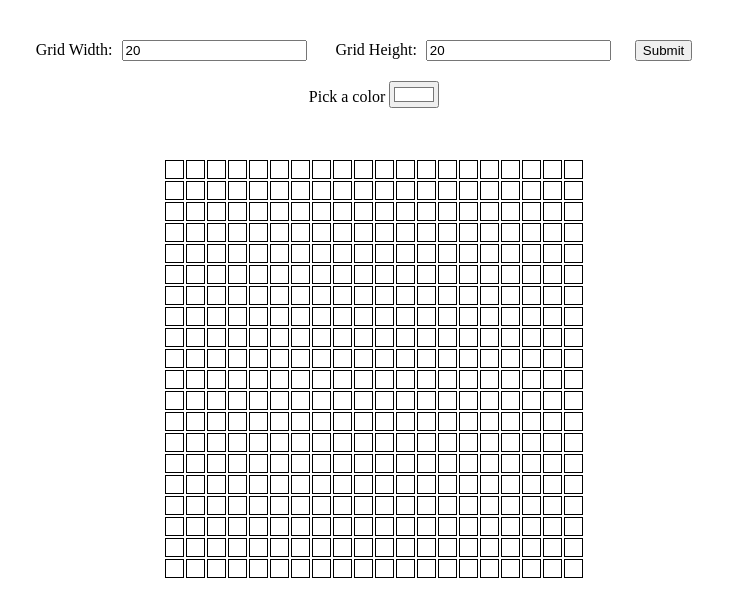
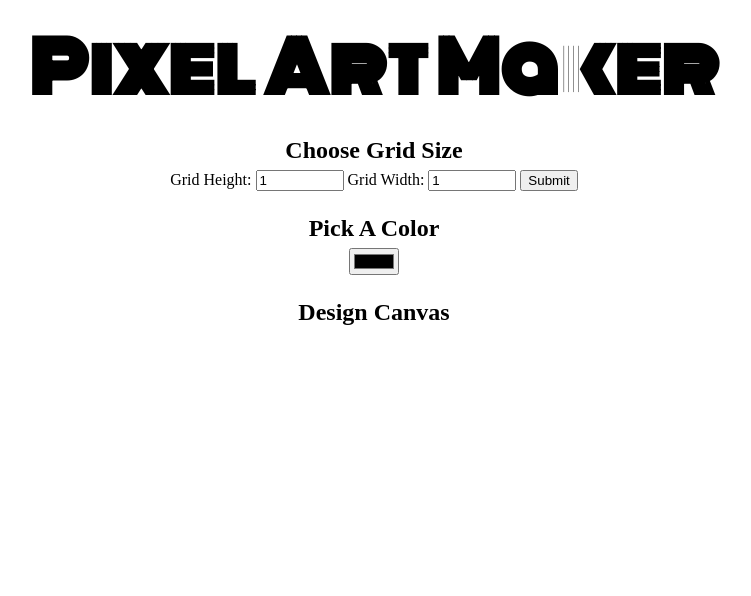
Before and after one commit to MustafaGamalAbbas/Pixel-Art-Maker, a plain HTML site: page index.html in a window 1280 px wide. Shown: the whole page, without its empty margins (266-1017 px from the left). Drawn offline with Linux system fonts and the light colour scheme.

Commit message:
Handle some issues

```diff
--- a/index.html
+++ b/index.html
@@ -1,43 +1,28 @@
 <!DOCTYPE html>
-<html lang="en">
+<html>
+<head>
+    <title>Pixel Art Maker!</title>
+    <link rel="stylesheet" href="https://fonts.googleapis.com/css?family=Monoton">
+    <link rel="stylesheet" href="style.css">
+</head>
+<body>
+    <h1>Pixel Art Maker</h1>
 
-<head>
-    <meta charset="utf-8">
-    <title>color page</title>
-    <link rel="stylesheet" href="style.css" />
+    <h2>Choose Grid Size</h2>
+    <form id="sizePicker">
+        Grid Height:
+        <input type="number" id="height" name="height" min="1" value="1">
+        Grid Width:
+        <input type="number" id="width" name="width" min="1" value="1">
+        <button type="button" onclick="submitForm()">Submit</button>
+    </form>
 
-</head>
+    <h2>Pick A Color</h2>
+    <input type="color" id="colorPicker">
 
-<body>
-    <div id="main" class="page">
-        <div id="content">
+    <h2>Design Canvas</h2>
+    <table id="pixelCanvas"></table>
 
-            <form id="sizePicker">
-                Grid Width:
-            <input type="number" id="width" value=20 oninput="setWidth()" min="1" value="1"></input>
-                Grid Height:
-
-            <input type="number" id="height" value=20 oninput="setHeight()" min="1" value="1"></input>
-
-            <button type="button" id="submit" onclick="submitForm()">Submit</button>
-        </form>
-        Pick a color
-        <input type="color" id="color" value="#ffffff"></input>
-
-        </div>
-
-        <div>
-            <table id="pixelCanvas" align="center">
-
-            </table>
-        </div>
-
-
-    </div>
-
-
-    <script type="text/javascript" src="script.js"></script>
-
+    <script src="script.js"></script>
 </body>
-
 </html>
--- a/script.js
+++ b/script.js
@@ -1,12 +1,7 @@
 
 
 var table = document.getElementById("pixelCanvas");
-/**
- * onload function responsibility is initiate web page
- */
-window.onload = function () {
-    makeGrid(document.getElementById("width").value, document.getElementById("height").value);
-}
+
 /**
  * Create gridview drawn on canvas its dimensions specify through the width and height that passed as a prams
  * @param {*} width The widht of gridview
@@ -48,34 +43,16 @@ function clearTable() {
  */
 function cellClicked(cell) {
 
-    console.log(cell.parentNode.rowIndex + " " + cell.cellIndex);
-    cell.style.backgroundColor = document.getElementById("color").value;
+    cell.style.backgroundColor = document.getElementById("colorPicker").value;
 }
+
 /**
- * setting function for width of gridview
- */
-function setWidth() {
-
-    var width = document.getElementById("width").value !== '' ? document.getElementById("width").value : 0;
-    makeGrid(width, document.getElementById("height").value);
-
-}
-/**
- * setting function for height of gridview
- */
-function setHeight() {
-
-    var height = document.getElementById("height").value !== '' ? document.getElementById("height").value : 0;
-    makeGrid(document.getElementById("width").value, height);
-}
-/**
- * reset function that reset all view as initiated
+ * submit function that reset all view as initiated
  */
 function submitForm() {
 
-    document.getElementById("color").value = '#ffffff';
-    document.getElementById("height").value = 20;
-    document.getElementById("width").value = 20;
-
+    let color = document.getElementById("colorPicker").value;
+    document.getElementById("colorPicker").value = '#ffffff';
     makeGrid(document.getElementById("width").value, document.getElementById("height").value);
+    document.getElementById("colorPicker").value = color;
 }
--- a/style.css
+++ b/style.css
@@ -1,45 +1,40 @@
-
 body {
-
-    margin: 22 auto;
-    padding: 0;
     text-align: center;
-    margin-top: 20px;
-}
- td {
-    border: 1px solid black;
-    border-spacing: 0;
-    width: 15px;
-    height: 15px;
-}
-table {
-    text-align: center;
-    align-content: center;
-    margin-top: 50px;
 }
 
+h1 {
+    font-family: Monoton;
+    font-size: 70px;
+    margin: 0.2em;
+}
 
-#canvas {
+h2 {
+    margin: 1em 0 0.25em;
+}
 
-    border:1px ;
-    border-style: solid;
-    margin: 20px;
-    text-align: center;
+h2:first-of-type {
+    margin-top: 0.5em;
+}
 
+table,
+tr,
+td {
+    border: 1px solid black;
 }
-#submit {
 
-    margin: 20px;
+table {
+    border-collapse: collapse;
+    margin: 0 auto;
 }
-#width {
 
-    margin-left: 5px;
-    margin-right: 25px;
+tr {
+    height: 20px;
 }
-#height {
 
-    margin-left: 5px;
+td {
+    width: 20px;
 }
-#content {
-    text-align: center;
+
+input[type=number] {
+    width: 6em;
 }
```
